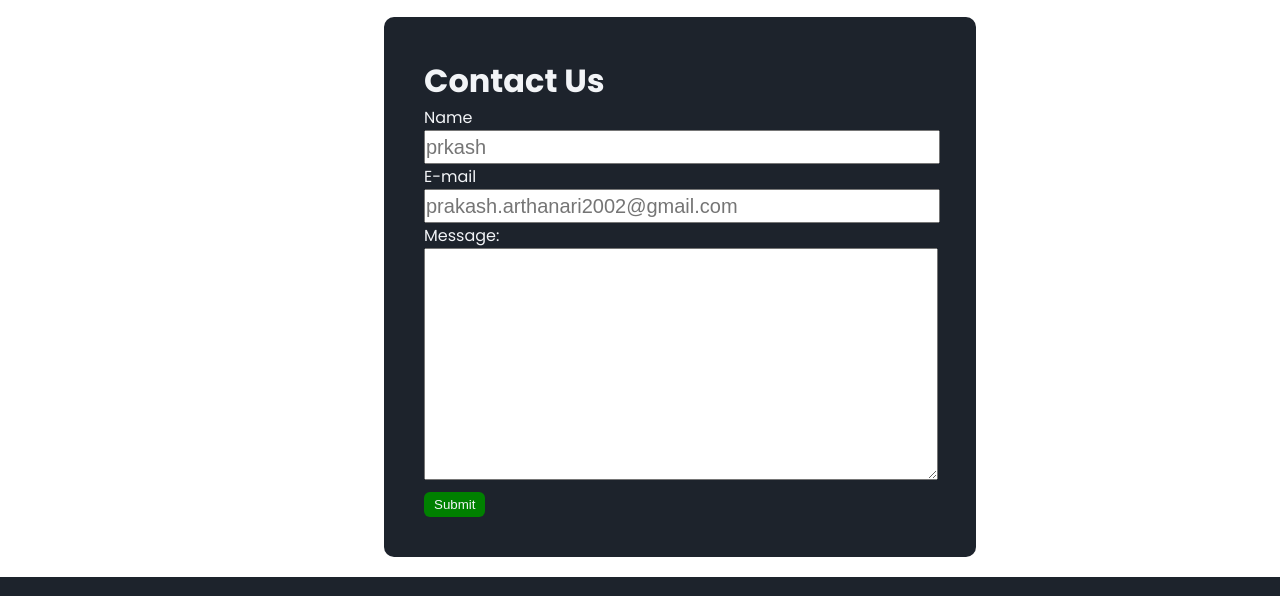
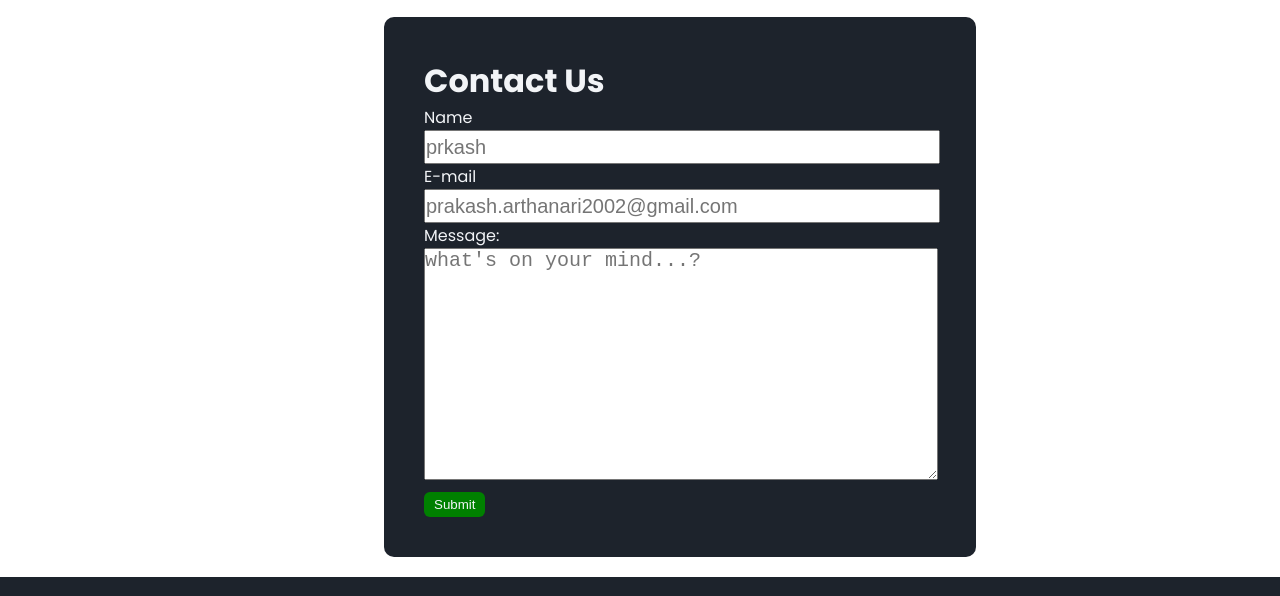
Before and after one commit to lovely-PRAKASH/e-commerse, a plain HTML site: page index.html in a window 1280 px wide. Shown: the part 1377-1973 px from the top of the page. Drawn offline with Linux system fonts and the light colour scheme.

Commit message:
Update index.html

```diff
--- a/index.html
+++ b/index.html
@@ -165,7 +165,7 @@
 
                 <label for="email">E-mail</label><br><input placeholder="prakash.arthanari2002@gmail.com" type="text" id="email"><br>
 
-                <label for="message">Message:</label><br><textarea id="message" cols="30" rows="10"></textarea>
+                <label for="message">Message:</label><br><textarea placeholder="what's on your mind...?" id="message" cols="30" rows="10"></textarea>
                 <button class="submit">Submit</button>
             </form>
         </div>
```
